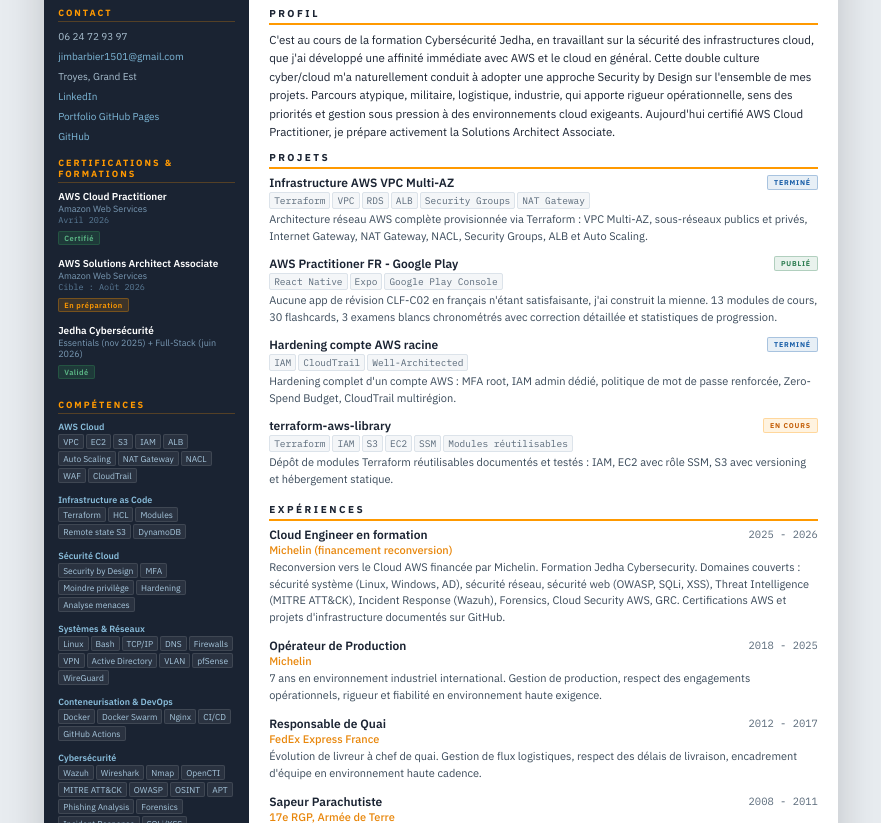
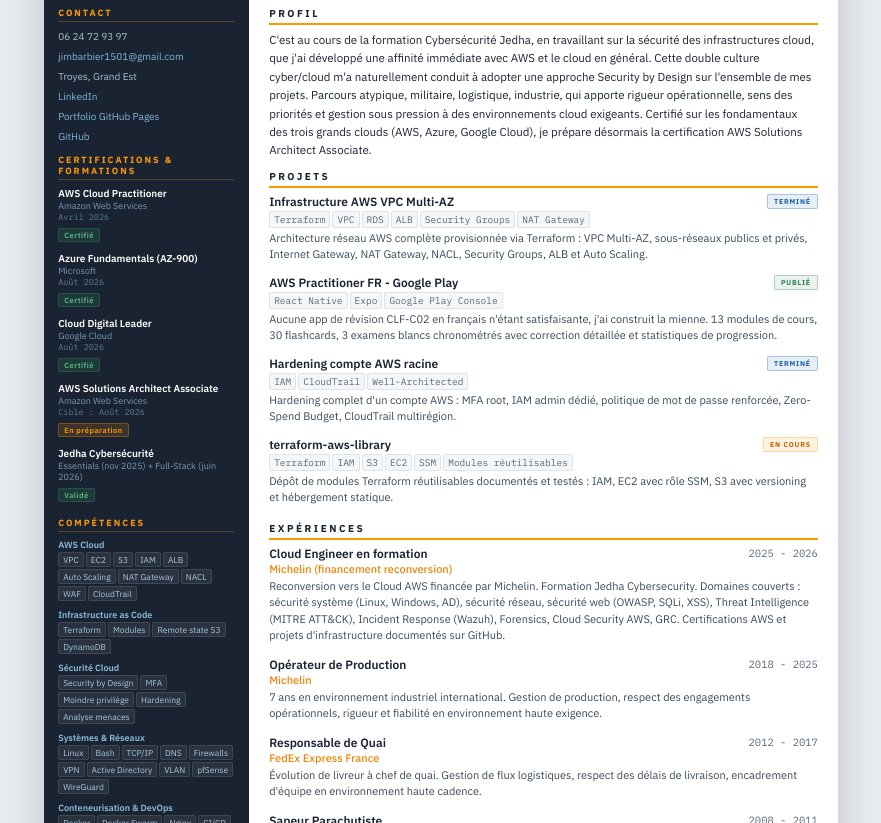
Before and after one commit to Jimmy-Barbier/portfolio, a plain HTML site: page cv.html in a window 1280 px wide. Shown: the part 124-947 px from the top of the page, without its empty margins (199-1080 px from the left). Drawn offline with Linux system fonts and the light colour scheme.

Commit message:
Update cv.html

```diff
--- a/cv.html
+++ b/cv.html
@@ -46,7 +46,7 @@
   /* SIDEBAR */
   .sidebar {
     background:var(--dark); color:var(--white);
-    padding:13px 14px; display:flex; flex-direction:column; gap:12px; overflow:hidden;
+    padding:13px 14px; display:flex; flex-direction:column; gap:9px; overflow:hidden;
   }
   .s-section { display:flex; flex-direction:column; gap:4px; }
   .s-title {
@@ -57,7 +57,11 @@
   .contact-item { font-size:10px; color:#a8bece; line-height:1.6; }
   .contact-item a { color:#7eb8d8; text-decoration:none; }
 
-  .cert-item { margin-bottom:8px; }
+  .cert-cloud-label {
+    font-size:8.5px; font-weight:600; color:var(--accent);
+    letter-spacing:0.3px; margin-bottom:4px; line-height:1.3;
+  }
+  .cert-item { margin-bottom:6px; }
   .cert-name { font-size:10px; font-weight:600; color:var(--white); line-height:1.3; }
   .cert-name a { color:var(--white); text-decoration:none; }
   .cert-org  { font-size:9px; color:#7a9ab5; }
@@ -70,7 +74,7 @@
   .badge-prog { background:rgba(255,153,0,0.15);  color:var(--accent); border:1px solid rgba(255,153,0,0.3); }
   .badge-form { background:rgba(26,95,168,0.2);   color:#6ab0e8; border:1px solid rgba(26,95,168,0.35); }
 
-  .skill-group { margin-bottom:7px; }
+  .skill-group { margin-bottom:4px; }
   .skill-group-name { font-size:9px; font-weight:600; color:#8abedc; margin-bottom:2px; }
   .skill-tags { display:flex; flex-wrap:wrap; gap:2px; }
   .skill-tag {
@@ -161,6 +165,18 @@
           <span class="cert-badge badge-ok">Certifié</span>
         </div>
         <div class="cert-item">
+          <div class="cert-name"><a href="https://learn.microsoft.com/api/credentials/share/fr-fr/jimmybarbier-3926/7680B1BDC5F0487D?sharingId=2ECA008FDD5E6141" target="_blank">Azure Fundamentals (AZ-900)</a></div>
+          <div class="cert-org">Microsoft</div>
+          <div class="cert-date">Août 2026</div>
+          <span class="cert-badge badge-ok">Certifié</span>
+        </div>
+        <div class="cert-item">
+          <div class="cert-name"><a href="https://www.credly.com/badges/774e5001-73a5-4deb-95d0-6e935d86a652/public_url" target="_blank">Cloud Digital Leader</a></div>
+          <div class="cert-org">Google Cloud</div>
+          <div class="cert-date">Août 2026</div>
+          <span class="cert-badge badge-ok">Certifié</span>
+        </div>
+        <div class="cert-item">
           <div class="cert-name">AWS Solutions Architect Associate</div>
           <div class="cert-org">Amazon Web Services</div>
           <div class="cert-date">Cible : Août 2026</div>
@@ -188,7 +204,7 @@
         <div class="skill-group">
           <div class="skill-group-name">Infrastructure as Code</div>
           <div class="skill-tags">
-            <span class="skill-tag">Terraform</span><span class="skill-tag">HCL</span>
+            <span class="skill-tag">Terraform</span>
             <span class="skill-tag">Modules</span><span class="skill-tag">Remote state S3</span>
             <span class="skill-tag">DynamoDB</span>
           </div>
@@ -222,13 +238,12 @@
         <div class="skill-group">
           <div class="skill-group-name">Cybersécurité</div>
           <div class="skill-tags">
-            <span class="skill-tag">Wazuh</span><span class="skill-tag">Wireshark</span>
+            <span class="skill-tag">Wazuh</span>
             <span class="skill-tag">Nmap</span><span class="skill-tag">OpenCTI</span>
-            <span class="skill-tag">MITRE ATT&amp;CK</span><span class="skill-tag">OWASP</span>
+            <span class="skill-tag">OWASP</span>
             <span class="skill-tag">OSINT</span><span class="skill-tag">APT</span>
-            <span class="skill-tag">Phishing Analysis</span><span class="skill-tag">Forensics</span>
+            <span class="skill-tag">Phishing Analysis</span>
             <span class="skill-tag">Incident Response</span><span class="skill-tag">SQLi/XSS</span>
-            <span class="skill-tag">CTF (Jedha/TryHackMe)</span>
           </div>
         </div>
         <div class="skill-group">
@@ -247,7 +262,7 @@
       <div class="m-section">
         <div class="m-title">Profil</div>
         <div class="profil-text">
-          C'est au cours de la formation Cybersécurité Jedha, en travaillant sur la sécurité des infrastructures cloud, que j'ai développé une affinité immédiate avec AWS et le cloud en général. Cette double culture cyber/cloud m'a naturellement conduit à adopter une approche Security by Design sur l'ensemble de mes projets. Parcours atypique, militaire, logistique, industrie, qui apporte rigueur opérationnelle, sens des priorités et gestion sous pression à des environnements cloud exigeants. Aujourd'hui certifié AWS Cloud Practitioner, je prépare activement la Solutions Architect Associate.
+          C'est au cours de la formation Cybersécurité Jedha, en travaillant sur la sécurité des infrastructures cloud, que j'ai développé une affinité immédiate avec AWS et le cloud en général. Cette double culture cyber/cloud m'a naturellement conduit à adopter une approche Security by Design sur l'ensemble de mes projets. Parcours atypique, militaire, logistique, industrie, qui apporte rigueur opérationnelle, sens des priorités et gestion sous pression à des environnements cloud exigeants. Certifié sur les fondamentaux des trois grands clouds (AWS, Azure, Google Cloud), je prépare désormais la certification AWS Solutions Architect Associate.
         </div>
       </div>
 
```
